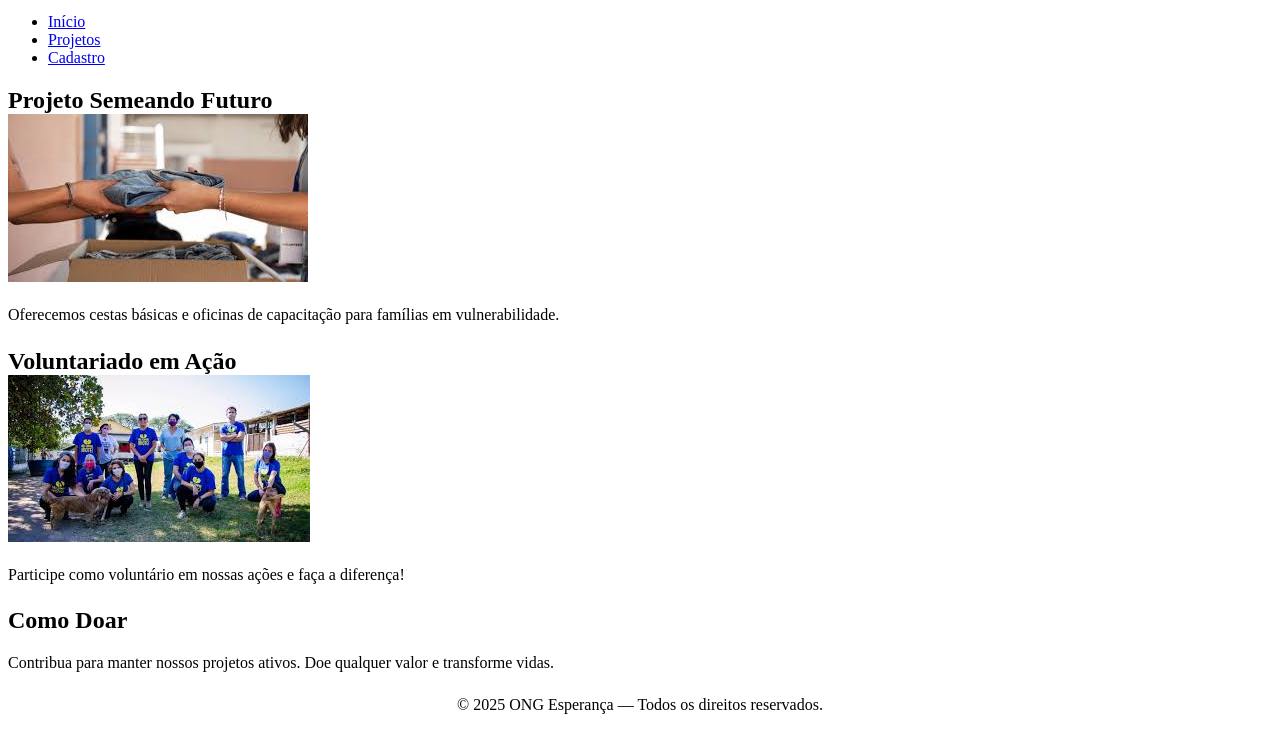
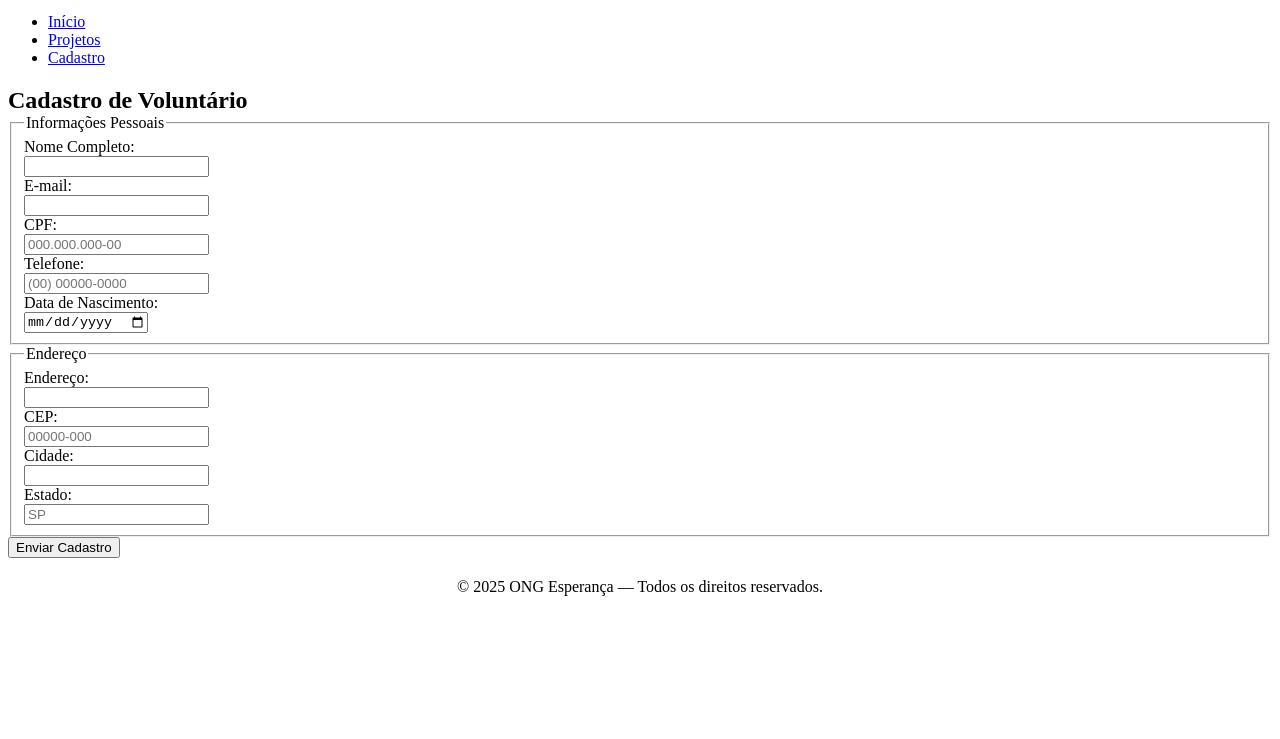
Before and after one commit to ninoreis22/EXPERIENCIA-PRATICA-2-css, a plain HTML site: page cadastro.html in a window 1280 px wide. Shown: the part 61-800 px from the top of the page. Drawn offline with Linux system fonts and the light colour scheme.

Commit message:
Update cadastro.html

```diff
--- a/cadastro.html
+++ b/cadastro.html
@@ -3,7 +3,7 @@
 <head>
   <meta charset="UTF-8">
   <meta name="viewport" content="width=device-width, initial-scale=1.0">
-  <title>ONG Esperança - Projetos</title>
+  <title>ONG Esperança - Cadastro</title>
   <link rel="stylesheet" href="css/style.css">
 </head>
 <body>
@@ -19,22 +19,71 @@
   </header>
 
   <main>
-    <section>
-      <h2>Projeto Semeando Futuro</h2>
-      <img src="img/doacao.jpg" alt="Distribuição de alimentos">
-      <p>Oferecemos cestas básicas e oficinas de capacitação para famílias em vulnerabilidade.</p>
-    </section>
+    <h2>Cadastro de Voluntário</h2>
+    <form>
+      <fieldset>
+        <legend>Informações Pessoais</legend>
+        <label>Nome Completo:<br>
+          <input type="text" name="nome" required>
+        </label><br>
 
-    <section>
-      <h2>Voluntariado em Ação</h2>
-      <img src="img/equipe.jpg" alt="Equipe de voluntários">
-      <p>Participe como voluntário em nossas ações e faça a diferença!</p>
-    </section>
+        <label>E-mail:<br>
+          <input type="email" name="email" required>
+        </label><br>
 
-    <section>
-      <h2>Como Doar</h2>
-      <p>Contribua para manter nossos projetos ativos. Doe qualquer valor e transforme vidas.</p>
-    </section>
+        <label>CPF:<br>
+          <input type="text" id="cpf" name="cpf" required placeholder="000.000.000-00" pattern="\d{3}\.\d{3}\.\d{3}-\d{2}">
+        </label><br>
+
+        <label>Telefone:<br>
+          <input type="tel" id="telefone" name="telefone" required placeholder="(00) 00000-0000">
+        </label><br>
+
+        <label>Data de Nascimento:<br>
+          <input type="date" name="dataNascimento" required>
+        </label>
+      </fieldset>
+
+      <fieldset>
+        <legend>Endereço</legend>
+        <label>Endereço:<br>
+          <input type="text" name="endereco" required>
+        </label><br>
+
+        <label>CEP:<br>
+          <input type="text" id="cep" name="cep" required placeholder="00000-000">
+        </label><br>
+
+        <label>Cidade:<br>
+          <input type="text" name="cidade" required>
+        </label><br>
+
+        <label>Estado:<br>
+          <input type="text" name="estado" required maxlength="2" placeholder="SP">
+        </label>
+      </fieldset>
+
+      <button type="submit">Enviar Cadastro</button>
+    </form>
+
+    <!-- JS para máscaras -->
+    <script>
+      function aplicarMascara(input, formato){
+        input.addEventListener('input', () => {
+          let valor = input.value.replace(/\D/g,'');
+          let resultado = '';
+          let j = 0;
+          for(let i=0;i<formato.length && j<valor.length;i++){
+            resultado += formato[i]==='#' ? valor[j++] : formato[i];
+          }
+          input.value = resultado;
+        });
+      }
+
+      aplicarMascara(document.getElementById('cpf'),'###.###.###-##');
+      aplicarMascara(document.getElementById('telefone'),'(##) #####-####');
+      aplicarMascara(document.getElementById('cep'),'#####-###');
+    </script>
   </main>
 
   <footer>
```
